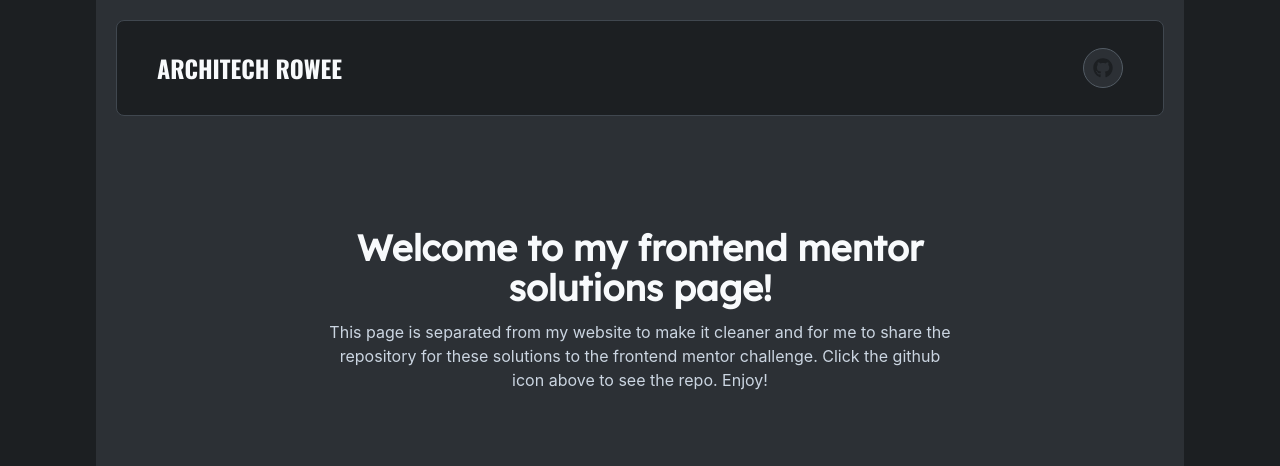
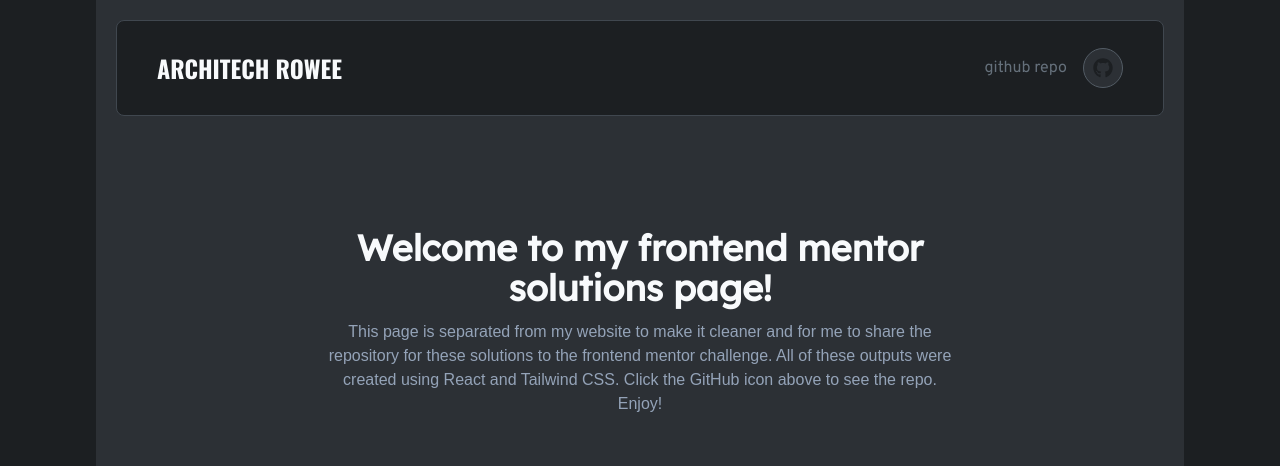
Before and after one commit to Rowee13/fem-solutions-byrowee, a React (Create React App) app: page / in a window 1280 px wide. Shown: the top 466 px of the page. Built offline with nearby package versions, Linux system fonts and the light colour scheme; a web font is replaced by a local one.

Commit message:
Add a label in the header and adjust page description

```diff
--- a/src/components/Header.jsx
+++ b/src/components/Header.jsx
@@ -9,6 +9,8 @@ const Header = () => {
       >
         Architech Rowee
       </a>
+      <div className="flex flex-row font-overpass items-center gap-4">
+        <h4 className="text-bunker-gray-100">github repo</h4>
         <a
           href="https://github.com/Rowee13/fem-solutions-byrowee"
           aria-label="fen-github-repo"
@@ -18,6 +20,7 @@ const Header = () => {
         >
           <FaGithub className="w-5 h-5 text-bunker-gray-900" />
         </a>
+      </div>
     </header>
   );
 };
--- a/src/pages/Home.jsx
+++ b/src/pages/Home.jsx
@@ -19,10 +19,11 @@ const Home = () => {
         <h1 className="font-lexenddeca font-black text-4xl  pt-28">
           Welcome to my frontend mentor solutions page!
         </h1>
-        <p className="pt-3 text-slate-300">
+        <p className="pt-3 text-slate-400 font-poppins">
           This page is separated from my website to make it cleaner and for me
           to share the repository for these solutions to the frontend mentor
-          challenge. Click the github icon above to see the repo. Enjoy!
+          challenge. All of these outputs were created using React and Tailwind
+          CSS. Click the GitHub icon above to see the repo. Enjoy!
         </p>
       </div>
       <div className="border-b border-bunker-gray-400 w-full h-10 mt-10" />
```
Lines whose indentation alone changed are shown as unchanged.
